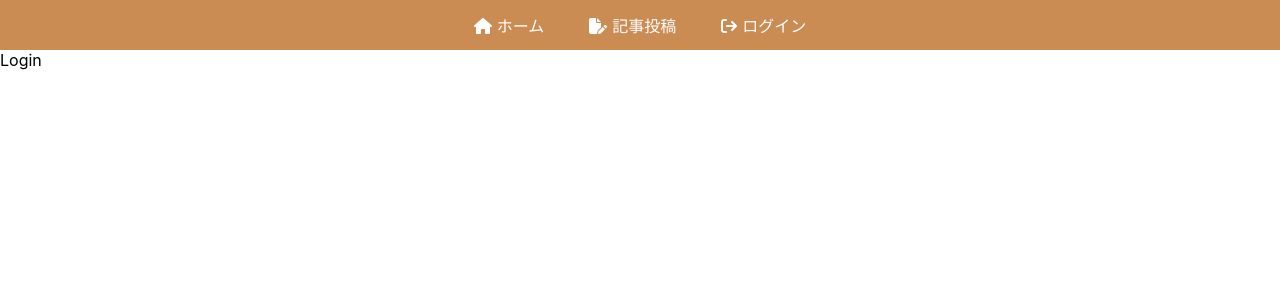
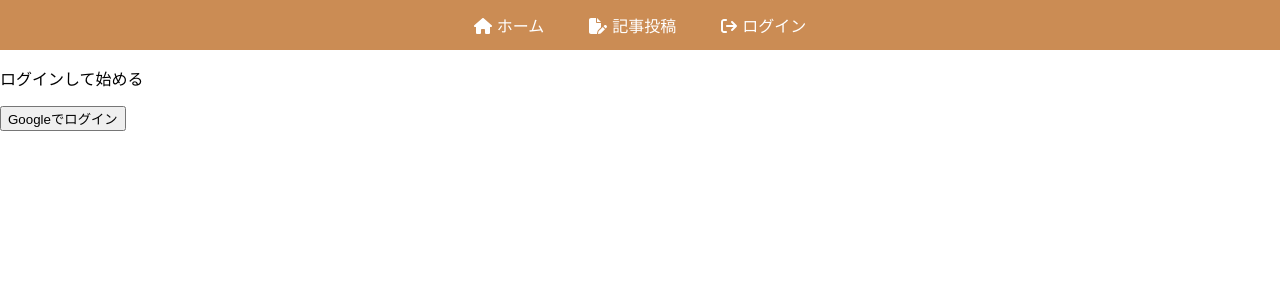
Before and after one commit to Mpino19/udemy_blog_firebase, a React (Create React App) app: page /login in a window 1280 px wide. Shown: the top 300 px of the page. Built offline with nearby package versions, Linux system fonts and the light colour scheme; the HTML template or start-up script is replaced by a standard one.

Commit message:
ログイン、ログアウト機能を実装

```diff
--- a/src/App.js
+++ b/src/App.js
@@ -5,16 +5,19 @@
 import Login from "./components/Login";
 import Logout from "./components/Logout";
 import Navbar from "./components/Navbar";
+import { useState } from "react";
 
 function App() {
+  const [isAuth, setIsAuth] = useState(false);
+
   return (
     <Router>
-      <Navbar />
+      <Navbar isAuth={isAuth} />
       <Routes>
         <Route path="/" element={<Home />}></Route>
         <Route path="/createpost" element={<CreatePost />}></Route>
-        <Route path="/login" element={<Login />}></Route>
-        <Route path="/logout" element={<Logout />}></Route>
+        <Route path="/login" element={<Login setIsAuth={setIsAuth} />}></Route>
+        <Route path="/logout" element={<Logout setIsAuth={setIsAuth} />}></Route>
       </Routes>
     </Router>
   );
--- a/src/components/Login.js
+++ b/src/components/Login.js
@@ -1,8 +1,23 @@
+import { signInWithPopup } from 'firebase/auth';
 import React from 'react'
+import { auth, provider } from '../firebase';
+import { useNavigate } from 'react-router-dom';
 
-const Login = () => {
+const Login = ({ setIsAuth }) => {
+  const navigate = useNavigate();
+  const loginInWithGoogle = () => {
+    signInWithPopup(auth, provider).then((result) => {
+      localStorage.setItem("isAuth", true);
+      setIsAuth(true);
+      navigate("/")
+    });
+  };
+
   return (
-    <div>Login</div>
+    <div>
+      <p>ログインして始める</p>
+      <button onClick={loginInWithGoogle}>Googleでログイン</button>
+    </div>
   )
 }
 
--- a/src/components/Logout.js
+++ b/src/components/Logout.js
@@ -1,8 +1,23 @@
-import React from 'react'
+import { signInWithPopup, signOut } from 'firebase/auth';
+import React from 'react';
+import { auth, provider } from '../firebase';
+import { useNavigate } from 'react-router-dom';
 
-const Logout = () => {
+const Logout = ({ setIsAuth }) => {
+  const navigate = useNavigate();
+  const logout = () => {
+    signOut(auth).then(() => {
+      localStorage.clear();
+      setIsAuth(false);
+      navigate("/login");
+    });
+  };
+
   return (
-    <div>Logout</div>
+    <div>
+      <p>ログアウトする</p>
+      <button onClick={logout}>ログアウト</button>
+    </div>
   )
 }
 
--- a/src/components/Navbar.js
+++ b/src/components/Navbar.js
@@ -4,7 +4,7 @@
 import { FontAwesomeIcon } from '@fortawesome/react-fontawesome'
 import { faHouse, faFilePen, faArrowRightFromBracket } from '@fortawesome/free-solid-svg-icons'
 
-const Navbar = () => {
+const Navbar = ({ isAuth }) => {
   return (
     <nav>
       <Link to="/">
@@ -15,10 +15,17 @@
         <FontAwesomeIcon icon={faFilePen} />
         記事投稿
       </Link>
-      <Link to="/login">
-        <FontAwesomeIcon icon={faArrowRightFromBracket} />
-        ログイン
-      </Link>
+      {!isAuth ? (
+        <Link to="/login">
+          <FontAwesomeIcon icon={faArrowRightFromBracket} />
+          ログイン
+        </Link>
+      ) : (
+        <Link to="/logout">
+          <FontAwesomeIcon icon={faArrowRightFromBracket} />
+          ログアウト
+        </Link>
+      )}
     </nav>
   )
 }
```
